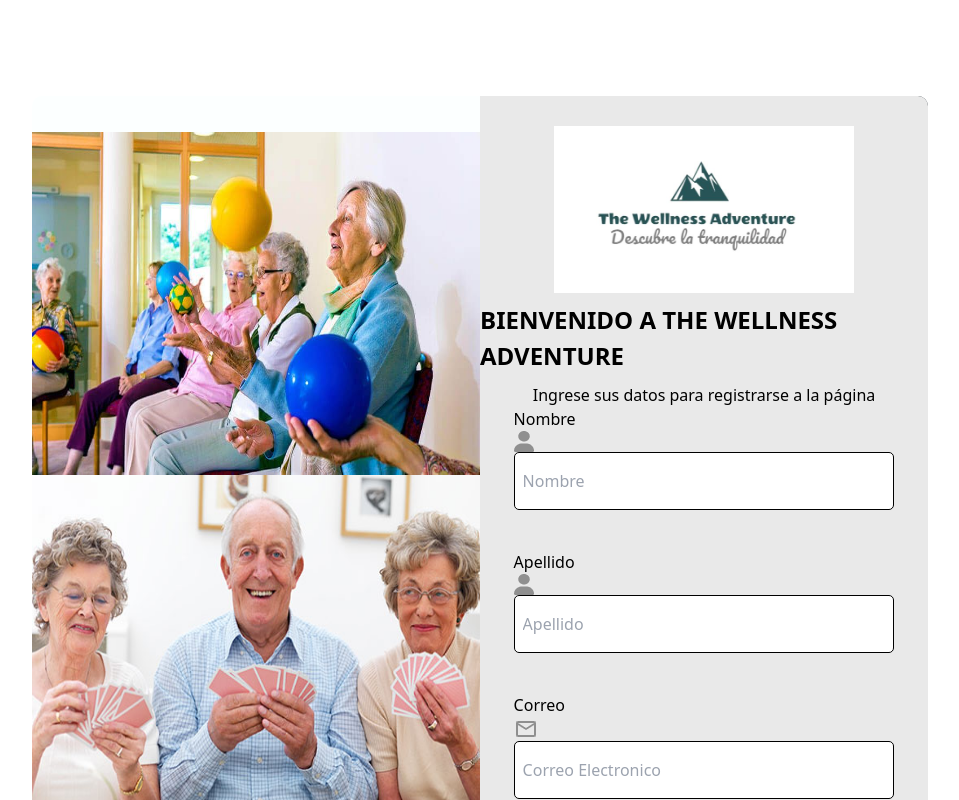
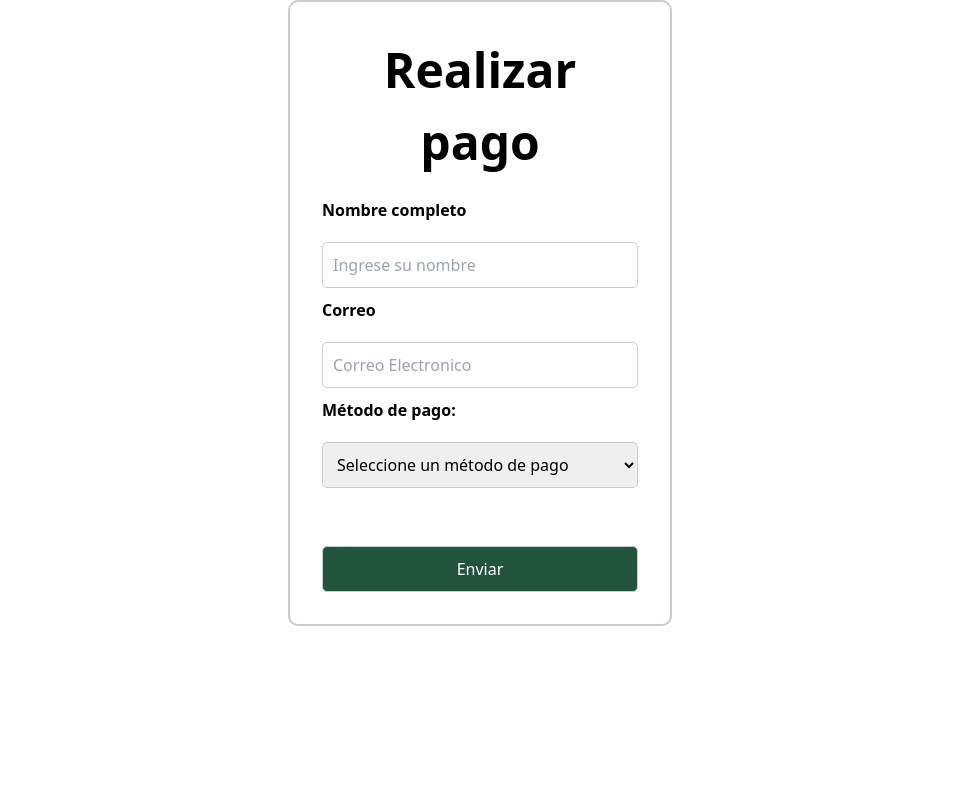
Before and after one commit to albanibarragan/frontend-theWellnessAdventure, a React (Vite) app: page /register in a window 1280 px wide. Shown: the top 800 px of the page, without its empty margins (160-1119 px from the left). Built offline with nearby package versions, Linux system fonts and the light colour scheme.

Commit message:
Componente de formulario de pago

```diff
--- /dev/null
+++ b/src/components/Form/PaymentForm/PaymentForm.css
@@ -0,0 +1,73 @@
+.payment-form-container {
+    width: 30%;
+    margin: 0 auto;
+    padding: 2rem;
+    border: 1px solid #ccc;
+    border-radius: 10px;
+    border-width: 2px;
+
+  }
+
+  .payment-form-title {
+    text-align: center;
+    margin-bottom: 20px;
+  }
+
+  .payment-form-title h2 {
+    font-size: 3rem;
+    font-weight: bold;
+  }
+
+  .payment-inputs {
+    display: flex;
+    position: relative;
+    margin-bottom: 3rem;
+    flex-direction: column;
+    width: 100%;
+  }
+
+
+  .payment-input:focus{
+    border: 1px solid #22543D;
+}
+
+  .payment-input {
+    display: flex;
+    flex-direction: column;
+    margin-bottom: 10px;
+  }
+  .payment-label {
+    font-weight: bold;
+    display: flex;
+    flex-direction: column;
+    margin-bottom: 20px;
+  }
+
+  .payment-form p {
+    color: red;
+    font-size: 12px;
+    margin-top: 5px;
+  }
+
+  .payment-form input,
+  .payment-form select,
+  .payment-form textarea {
+    padding: 10px;
+    border: 1px solid #ccc;
+    border-radius: 5px;
+    width: 100%;
+  }
+
+  .button-payment {
+    border: 1px solid #22543D;
+    color: #FFF;
+    padding: 10px 30px;
+    text-decoration: none;
+    border-radius: 50px;
+    background-color: #22543D;
+    cursor: pointer;
+  }
+
+  .button-payment:hover {
+    background-color: #9e9e9e;
+  }
--- /dev/null
+++ b/src/components/Form/PaymentForm/PaymentForm.jsx
@@ -0,0 +1,121 @@
+import { useForm } from "react-hook-form";
+import React, { useState } from "react";
+import "./PaymentForm.css";
+
+const PaymentForm = () => {
+  const {
+    register,
+    formState: { errors },
+    handleSubmit,
+  } = useForm();
+
+  const onSubmit = (data) => {
+    console.log("Pago:", data);
+  };
+
+  const [paymentMethod, setPaymentMethod] = useState("");
+
+  return (
+    <div className="payment-form-container">
+      <div className="payment-form-title">
+        <h2>Realizar pago</h2>
+      </div>
+      <form onSubmit={handleSubmit(onSubmit)} className="payment-form">
+        <div className="payment-inputs">
+          <div className="payment-input">
+            <label className="payment-label">Nombre completo</label>
+            <input
+              type="text"
+              {...register("nombre", {
+                required: true,
+                maxLength: 100,
+                pattern: /^[a-zA-ZÀ-ÿ\s]+$/,
+              })}
+              placeholder="Ingrese su nombre"
+            />
+            {errors.nombre && <p>Por favor ingrese un nombre válido.</p>}
+          </div>
+          <div className="payment-input">
+            <label className="payment-label">Correo</label>
+            <input
+              id="email"
+              name="email"
+              type="email"
+              placeholder="Correo Electronico"
+              {...register("email", {
+                required: true,
+                pattern:
+                  /^(([^<>()\[\]\\.,;:\s@"]+(\.[^<>()\[\]\\.,;:\s@"]+)*)|(".+"))@((\[[0-9]{1,3}\.[0-9]{1,3}\.[0-9]{1,3}\.[0-9]{1,3}\])|(([a-zA-Z\-0-9]+\.)+[a-zA-Z]{2,}))$/,
+              })}
+            />
+            {errors.email && <p>Por favor verificar el email</p>}
+          </div>
+          <div className="payment-input">
+            <label className="payment-label">Método de pago: </label>
+            <select
+              id="paymentMethod"
+              className="form-control"
+              required
+              onChange={(event) => setPaymentMethod(event.target.value)}
+            >
+              <option value="">Seleccione un método de pago</option>
+              <option value="creditCard">Tarjeta de crédito</option>
+              <option value="paypal">PayPal</option>
+            </select>
+          </div>
+          {paymentMethod === "creditCard" && (
+            <div>
+              <div className="payment-label">
+                <label htmlFor="cardNumber">Número de tarjeta:</label>
+                <input
+                  type="text"
+                  {...register("numeroTarjeta", {
+                    required: true,
+                    pattern: /^[0-9]{16}$/,
+                    maxLength: 16,
+                  })}
+                />
+              </div>
+              {errors.numeroTarjeta && (
+                <p>Por favor ingrese un número de tarjeta válido.</p>
+              )}
+              <div className="payment-input">
+                <label htmlFor="cardExpirationDate">
+                  Fecha de vencimiento:
+                </label>
+                <input
+                  type="text"
+                  {...register("cardExpirationDate", {
+                    required: true,
+                    pattern: /^(0[1-9]|1[0-2])\/\d{2}$/,
+                  })}
+                />
+              </div>
+              {errors.cardExpirationDate && (
+                <p>
+                  Por favor ingrese una fecha de vencimiento válida en formato
+                  MM/YY.
+                </p>
+              )}
+              <div className="payment-input">
+                <label htmlFor="cvv">CVV:</label>
+                <input
+                  type="text"
+                  {...register("cvv", {
+                    required: true,
+                    pattern: /^[0-9]{3}$/,
+                    maxLength: 3,
+                  })}
+                />
+                 {errors.cvv && <p>Por favor ingrese un CVV válido de 3 dígitos.</p>}
+              </div>
+            </div>
+          )}
+        </div>
+        <input type="submit" className="button-payment" value="Enviar" />
+      </form>
+    </div>
+  );
+};
+
+export default PaymentForm;
--- a/src/components/Form/RegisterForm/RegisterForm.jsx
+++ b/src/components/Form/RegisterForm/RegisterForm.jsx
@@ -58,6 +58,7 @@ const RegisterForm = () => {
                 })}
               />
             </div>
+            {errors.nombre && <p>Por favor verifique el nombre</p>}
           </div>
           <div className="input-box-register">
             <label className="register-label">Apellido</label>
@@ -67,8 +68,13 @@ const RegisterForm = () => {
                 className="register-input"
                 type="text"
                 placeholder="Apellido"
+                {...register("apellido", {
+                  required: true,
+                  maxLength: 20,
+                })}
               />
             </div>
+            {errors.apellido && <p>Por favor verifique el apellido</p>}
           </div>
           <div className="input-box-register">
             <label className="register-label">Correo</label>
--- a/src/main.jsx
+++ b/src/main.jsx
@@ -3,9 +3,11 @@ import ReactDOM from "react-dom";
 import App from "./App.jsx";
 import { BrowserRouter } from "react-router-dom";
 import "./index.css";
+import PaymentForm from "./components/Form/PaymentForm/PaymentForm.jsx";
+import HelpForm from "./components/Form/HelpForm/HelpForm.jsx";
 
 ReactDOM.createRoot(document.getElementById("root")).render(
   <BrowserRouter>
-    <App />
+    <PaymentForm />
   </BrowserRouter>
 );
```
